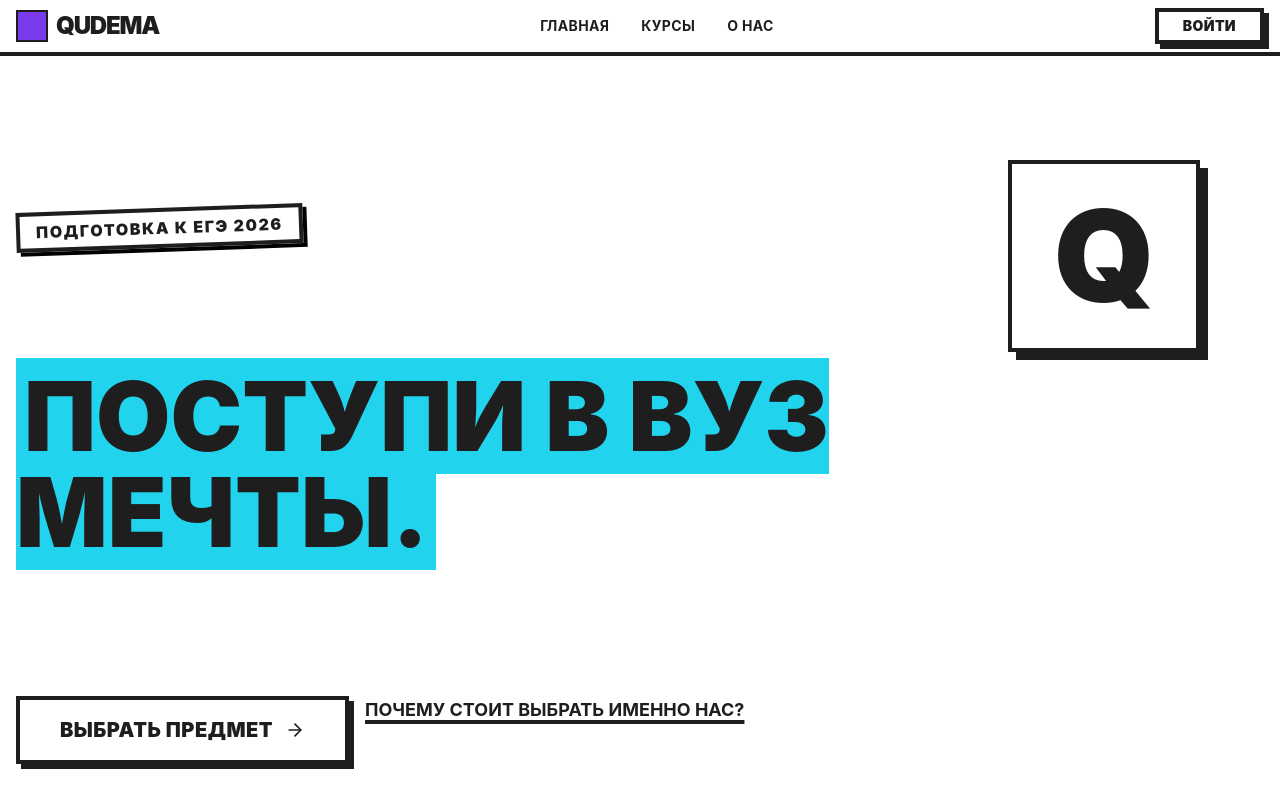
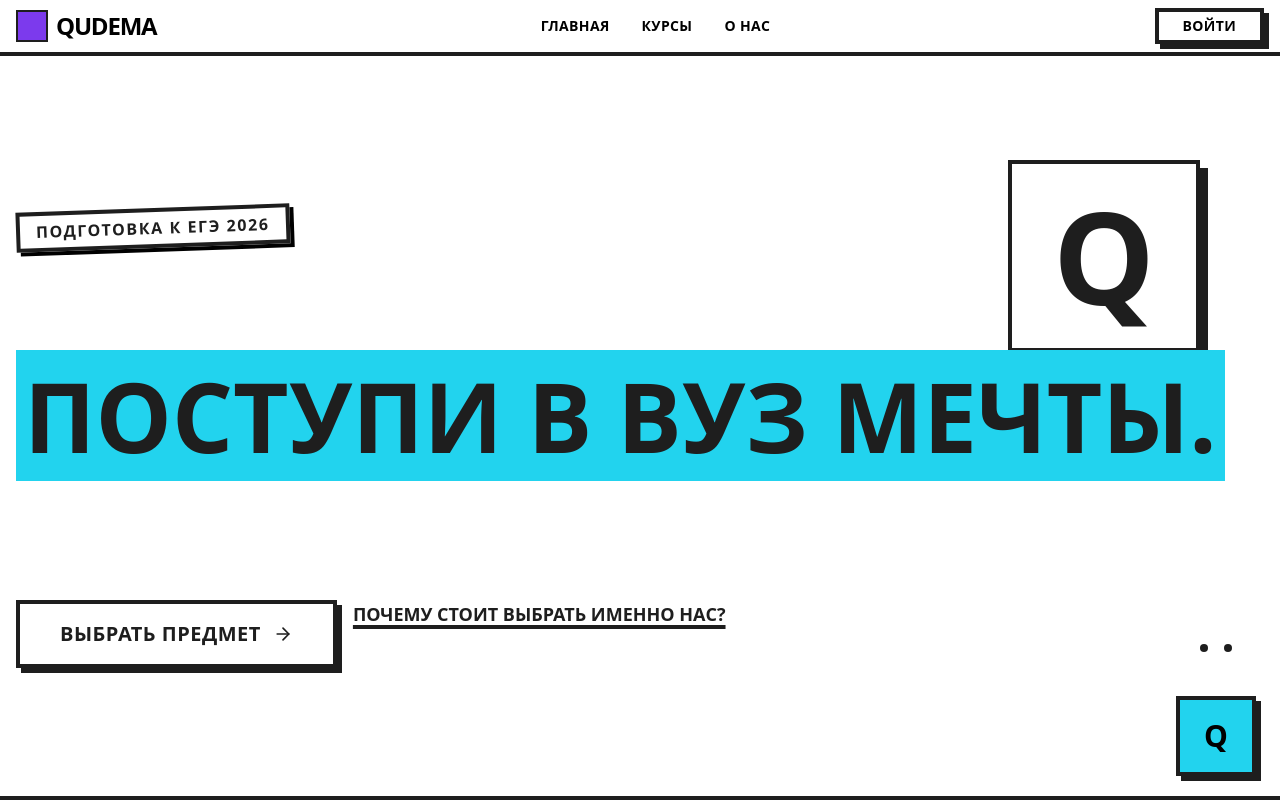
Before and after one commit to i-evdokimov/qudema-frontend, a React (Vite) app: page / in a window 1280 px wide. Shown: the top 800 px of the page. Built offline with nearby package versions, Linux system fonts and the light colour scheme; no server answers.

Commit message:
fix: reset design and add interactive QudemaBuddy

```diff
--- a/src/App.jsx
+++ b/src/App.jsx
@@ -1,13 +1,12 @@
 import { BrowserRouter as Router, Routes, Route, Navigate } from 'react-router-dom';
 import { Toaster } from 'react-hot-toast';
-import { AuthProvider, useAuth } from './context/AuthContext';
-
-// ИМПОРТИРУЕМ КОМПОНЕНТЫ
+import { AuthProvider } from './context/AuthContext';
 import Navbar from './components/Navbar';
 import Footer from './components/Footer';
-import ScrollToTop from './components/ScrollToTop'; // <--- ДОБАВЬ ЭТО
+import ScrollToTop from './components/ScrollToTop';
+import QudemaBuddy from './components/QudemaBuddy'; // <-- Импорт
 
-// Импорт страниц
+// Страницы
 import Home from './pages/Home';
 import Login from './pages/Login';
 import Register from './pages/Register';
@@ -15,22 +14,14 @@ import Dashboard from './pages/Dashboard';
 import Courses from './pages/Courses';
 import About from './pages/About';
 
-const ProtectedRoute = ({ children }) => {
-  const { user, loading } = useAuth();
-  if (loading) return <div className="flex justify-center items-center h-screen">Загрузка...</div>;
-  if (!user) return <Navigate to="/login" replace />;
-  return children;
-};
-
 function App() {
   return (
     <Router>
-      <ScrollToTop /> {/* <--- ВСТАВЬ ЭТО СЮДА (сразу после Router) */}
-
+      <ScrollToTop />
       <AuthProvider>
-        <div className="flex flex-col min-h-screen font-sans text-dark">
+        <div className="flex flex-col min-h-screen font-sans">
           <Navbar />
-          <Toaster position="top-right" toastOptions={{ duration: 4000 }} />
+          <Toaster position="top-right" />
 
           <main className="flex-grow pt-20">
             <Routes>
@@ -39,19 +30,12 @@ function App() {
               <Route path="/register" element={<Register />} />
               <Route path="/courses" element={<Courses />} />
               <Route path="/about" element={<About />} />
-              <Route
-                path="/dashboard"
-                element={
-                  <ProtectedRoute>
-                    <Dashboard />
-                  </ProtectedRoute>
-                }
-              />
               <Route path="*" element={<Navigate to="/" replace />} />
             </Routes>
           </main>
 
           <Footer />
+          <QudemaBuddy /> {/* <-- Вставляем здесь */}
         </div>
       </AuthProvider>
     </Router>
--- /dev/null
+++ b/src/components/QudemaBuddy.jsx
@@ -0,0 +1,45 @@
+import React, { useState } from 'react';
+
+const QudemaBuddy = () => {
+  const [isHovered, setIsHovered] = useState(false);
+
+  const scrollToFooter = () => {
+    window.scrollTo({
+      top: document.documentElement.scrollHeight,
+      behavior: 'smooth'
+    });
+  };
+
+  return (
+    <div
+      className="fixed bottom-6 right-6 z-[100] flex flex-col items-end"
+      onMouseEnter={() => setIsHovered(true)}
+      onMouseLeave={() => setIsHovered(false)}
+    >
+      {/* Облачко с текстом */}
+      <div className={`
+        mb-4 mr-2 bg-white border-4 border-dark p-3 font-black text-sm uppercase shadow-neo transition-all duration-300
+        ${isHovered ? 'opacity-100 translate-y-0' : 'opacity-0 translate-y-4 pointer-events-none'}
+      `}>
+        Есть вопросы? задай их сразу!
+        <div className="absolute -bottom-3 right-6 w-4 h-4 bg-white border-r-4 border-b-4 border-dark rotate-45"></div>
+      </div>
+
+      {/* Сама зверушка */}
+      <button
+        onClick={scrollToFooter}
+        className="w-20 h-20 bg-accent border-4 border-dark shadow-neo flex items-center justify-center text-3xl font-black transition-transform hover:scale-110 active:scale-95 group"
+      >
+        <span className="group-hover:animate-bounce">Q</span>
+
+        {/* Глазки, чтобы казалось "зверушкой" */}
+        <div className="absolute top-4 flex gap-4">
+            <div className="w-2 h-2 bg-dark rounded-full"></div>
+            <div className="w-2 h-2 bg-dark rounded-full"></div>
+        </div>
+      </button>
+    </div>
+  );
+};
+
+export default QudemaBuddy;
--- a/src/pages/Login.jsx
+++ b/src/pages/Login.jsx
@@ -1,8 +1,6 @@
 import { useState } from 'react';
 import { useAuth } from '../context/AuthContext';
 import { useNavigate, Link } from 'react-router-dom';
-// 1. Импортируем компонент фона
-import FallingShapes from '../components/FallingShapes';
 
 const Login = () => {
   const [formData, setFormData] = useState({ email: '', password: '' });
@@ -28,8 +26,6 @@ const Login = () => {
 
   return (
     <div className="min-h-[calc(100vh-80px)] relative flex flex-col items-center justify-center p-4 overflow-hidden">
-      {/* 2. Вставляем фон с вариантом 'login' */}
-      <FallingShapes variant="login" />
 
       {/* Основной контейнер формы (поверх фона) */}
       <div className="relative z-10 w-full max-w-md">
--- a/src/pages/Register.jsx
+++ b/src/pages/Register.jsx
@@ -2,8 +2,6 @@ import { useState } from 'react';
 import { useAuth } from '../context/AuthContext';
 import { useNavigate, Link } from 'react-router-dom';
 import toast from 'react-hot-toast';
-// 1. Импортируем компонент фона
-import FallingShapes from '../components/FallingShapes';
 
 const Register = () => {
   const [formData, setFormData] = useState({
@@ -40,8 +38,6 @@ const Register = () => {
 
   return (
     <div className="min-h-[calc(100vh-80px)] relative flex flex-col items-center justify-center p-4 overflow-hidden">
-      {/* 2. Вставляем фон с вариантом 'register' (другие цвета) */}
-      <FallingShapes variant="register" />
 
       {/* Основной контейнер формы */}
       <div className="relative z-10 w-full max-w-md">
--- a/tailwind.config.js
+++ b/tailwind.config.js
@@ -7,40 +7,12 @@ export default {
   theme: {
     extend: {
       colors: {
-        primary: {
-          400: '#a78bfa',
-          600: '#7c3aed',
-        },
-        accent: '#22d3ee',
+        primary: { 600: '#7c3aed' },
+        accent: '#22d3ee', // Тот самый голубой
         dark: '#1e1e1e',
       },
       boxShadow: {
-        // Та самая тень, которая используется в btn-neo
         'neo': '5px 5px 0px 0px rgba(30, 30, 30, 1)',
-      },
-      fontFamily: {
-        sans: ['Inter', 'sans-serif'],
-      },
-      // Анимации прописываем здесь для использования классов типа animate-fall
-      animation: {
-        'fall': 'fallAndRotate linear infinite',
-        'spin-slow': 'spin-slow 8s linear infinite',
-        'bounce-slow': 'bounce-slow 3s infinite',
-      },
-      // Ключевые кадры для анимаций
-      keyframes: {
-        fallAndRotate: {
-          '0%': { transform: 'translateY(-150px) rotate(0deg)', opacity: '1' },
-          '100%': { transform: 'translateY(100vh) rotate(360deg)', opacity: '0' },
-        },
-        'spin-slow': {
-          'from': { transform: 'rotate(0deg)' },
-          'to': { transform: 'rotate(360deg)' },
-        },
-        'bounce-slow': {
-          '0%, 100%': { transform: 'translateY(-5%)' },
-          '50%': { transform: 'translateY(0)' },
-        }
       }
     },
   },
```
